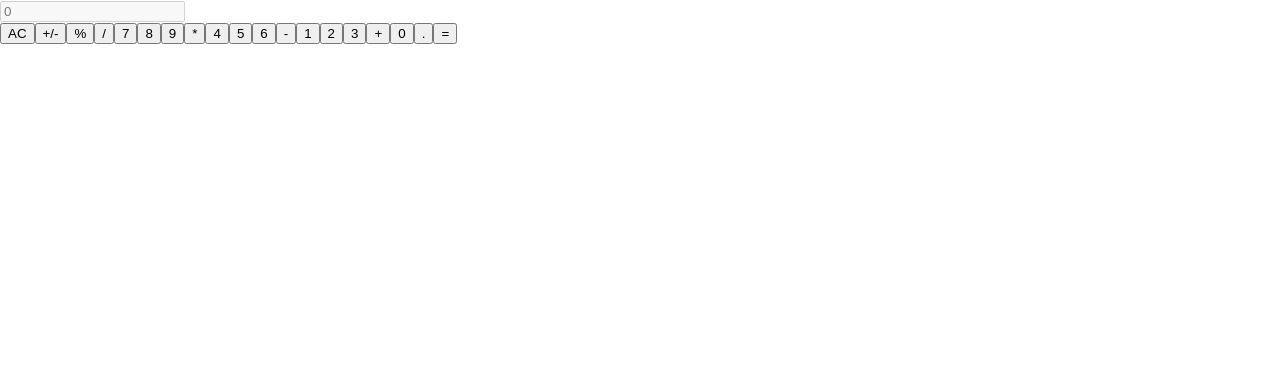
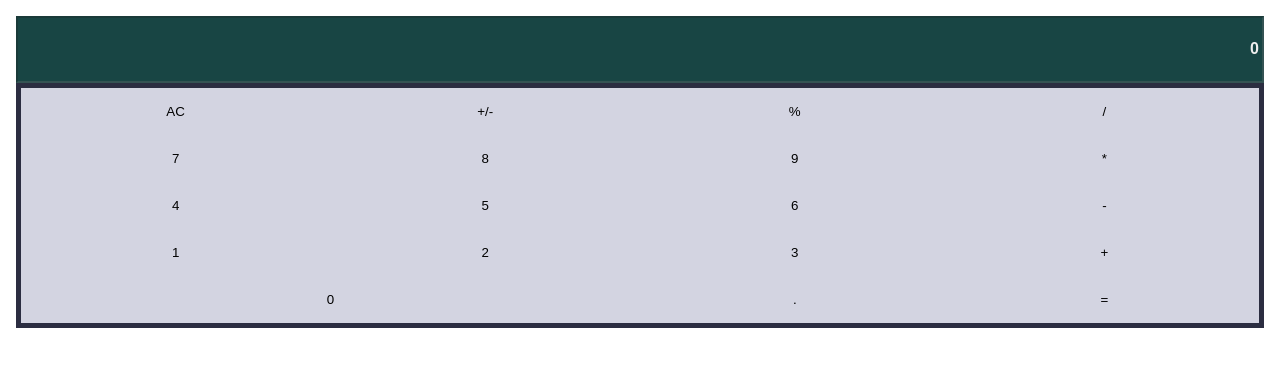
Before and after one commit to shahnawaza75/first-react-project, a React (Create React App) app: page / in a window 1280 px wide. Shown: the top 366 px of the page. Built offline with nearby package versions, Linux system fonts and the light colour scheme.

Commit message:
Added css

```diff
--- a/src/App.css
+++ b/src/App.css
@@ -1,39 +1,60 @@
-.App {
-  text-align: center;
+* {
+  margin: 0;
+  padding: 0;
+  box-sizing: border-box;
 }
 
-.App-logo {
-  height: 40vmin;
-  pointer-events: none;
+body {
+  padding: 1rem;
 }
 
-@media (prefers-reduced-motion: no-preference) {
-  .App-logo {
-    animation: App-logo-spin infinite 20s linear;
-  }
+.calculator-div {
+  display: flex;
+  flex-direction: column;
+  width: 100%;
 }
 
-.App-header {
-  background-color: #282c34;
-  min-height: 100vh;
-  display: flex;
-  flex-direction: column;
-  align-items: center;
-  justify-content: center;
-  font-size: calc(15px + 2vmin);
-  color: white;
+.displayNum {
+  width: 100%;
+  padding: 1.5rem 0.2rem;
+  text-align: end;
+  background-color: rgb(24, 69, 68);
 }
 
-.App-link {
-  color: #61dafb;
+.displayNum::placeholder {
+  color: #eee;
+  font-weight: bold;
+  font-size: 1rem;
 }
 
-@keyframes App-logo-spin {
-  from {
-    transform: rotate(0deg);
-  }
+.calculatorButtons {
+  display: grid;
+  grid-template-columns: repeat(4, 1fr);
+  background-color: #2b2d41;
+  padding: 0.3rem;
+}
 
-  to {
-    transform: rotate(360deg);
-  }
+button {
+  border: none;
+  background-color: #d3d4e1;
+  padding: 1rem;
 }
+
+button:hover {
+  cursor: pointer;
+  border: rgb(14, 38, 36) 1px solid;
+  border-radius: 5%;
+}
+
+.color-first {
+  color: #eee;
+  font-weight: bold;
+}
+
+.color-second {
+  color: rgb(15, 42, 42);
+}
+
+.zero {
+  grid-column: 1 / 3;
+}
--- a/src/components/Calculator.js
+++ b/src/components/Calculator.js
@@ -1,5 +1,4 @@
 import React from 'react';
-
 // eslint-disable-next-line react/prefer-stateless-function
 class Calculator extends React.Component {
   render() {
@@ -7,25 +6,25 @@ class Calculator extends React.Component {
       <div className="calculator-div">
         <input className="displayNum" type="text" id="result" placeholder="0" disabled />
         <div className="calculatorButtons">
-          <button className="color-first" type="submit">AC</button>
-          <button className="color-first" type="submit">+/-</button>
-          <button className="color-first" type="submit">%</button>
-          <button className="color-first" type="submit">/</button>
-          <button className="color-second" type="submit">7</button>
-          <button className="color-second" type="submit">8</button>
-          <button className="color-second" type="submit">9</button>
-          <button className="color-first" type="submit">*</button>
-          <button className="color-second" type="submit">4</button>
-          <button className="color-second" type="submit">5</button>
-          <button className="color-second" type="submit">6</button>
-          <button className="color-first" type="submit">-</button>
-          <button className="color-second" type="submit">1</button>
-          <button className="color-second" type="submit">2</button>
-          <button className="color-second" type="submit">3</button>
-          <button className="color-first" type="submit">+</button>
-          <button className="color-second zero" type="submit">0</button>
-          <button className="color-second" type="submit">.</button>
-          <button className="color-first" type="submit">=</button>
+          <button className="color-f" type="submit">AC</button>
+          <button className="color-f" type="submit">+/-</button>
+          <button className="color-f" type="submit">%</button>
+          <button className="color-f" type="submit">/</button>
+          <button className="color-s" type="submit">7</button>
+          <button className="color-s" type="submit">8</button>
+          <button className="color-s" type="submit">9</button>
+          <button className="color-f" type="submit">*</button>
+          <button className="color-s" type="submit">4</button>
+          <button className="color-s" type="submit">5</button>
+          <button className="color-s" type="submit">6</button>
+          <button className="color-f" type="submit">-</button>
+          <button className="color-s" type="submit">1</button>
+          <button className="color-s" type="submit">2</button>
+          <button className="color-s" type="submit">3</button>
+          <button className="color-f" type="submit">+</button>
+          <button className="color-s zero" type="submit">0</button>
+          <button className="color-s" type="submit">.</button>
+          <button className="color-f" type="submit">=</button>
         </div>
       </div>
     );
```
